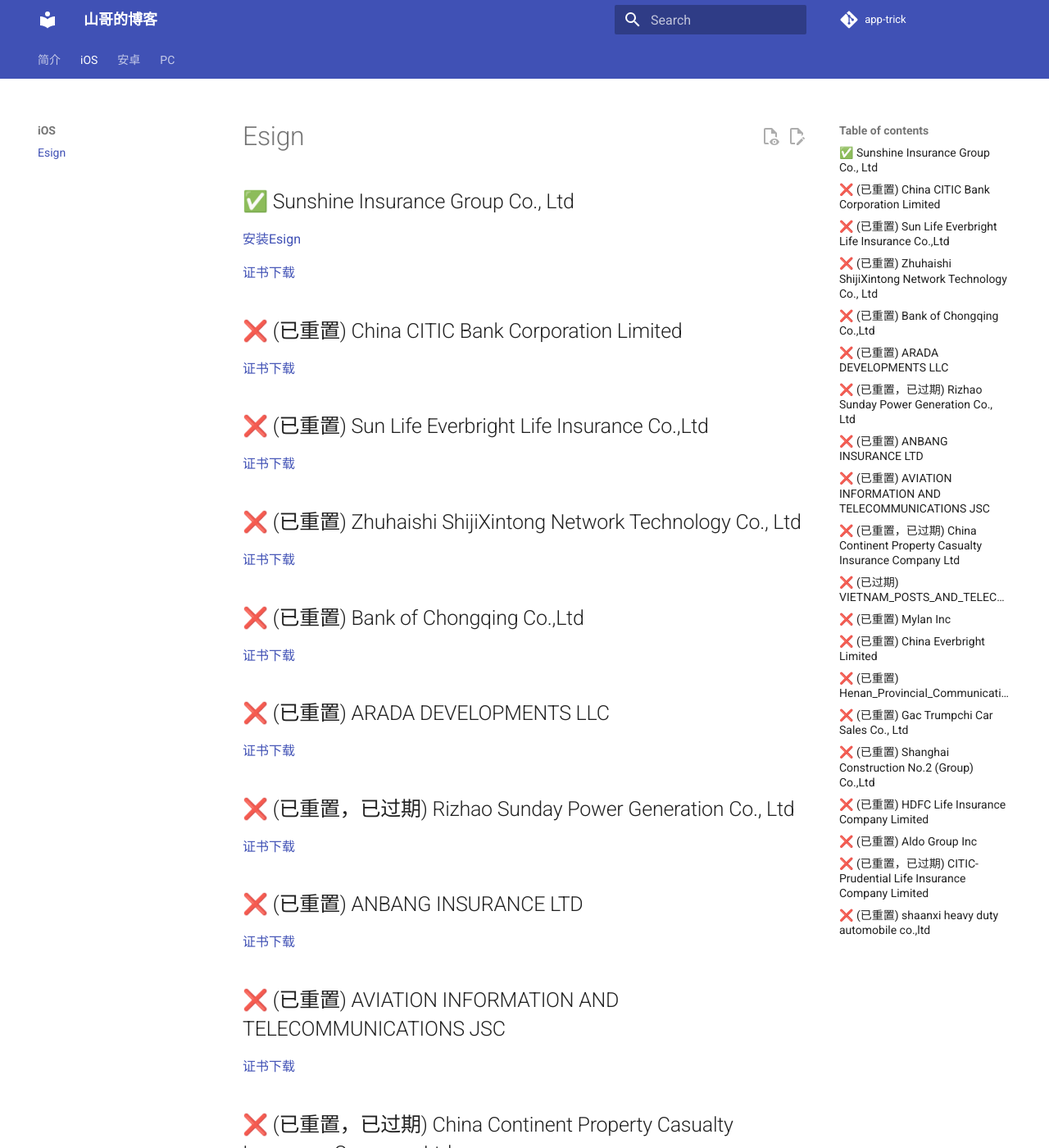
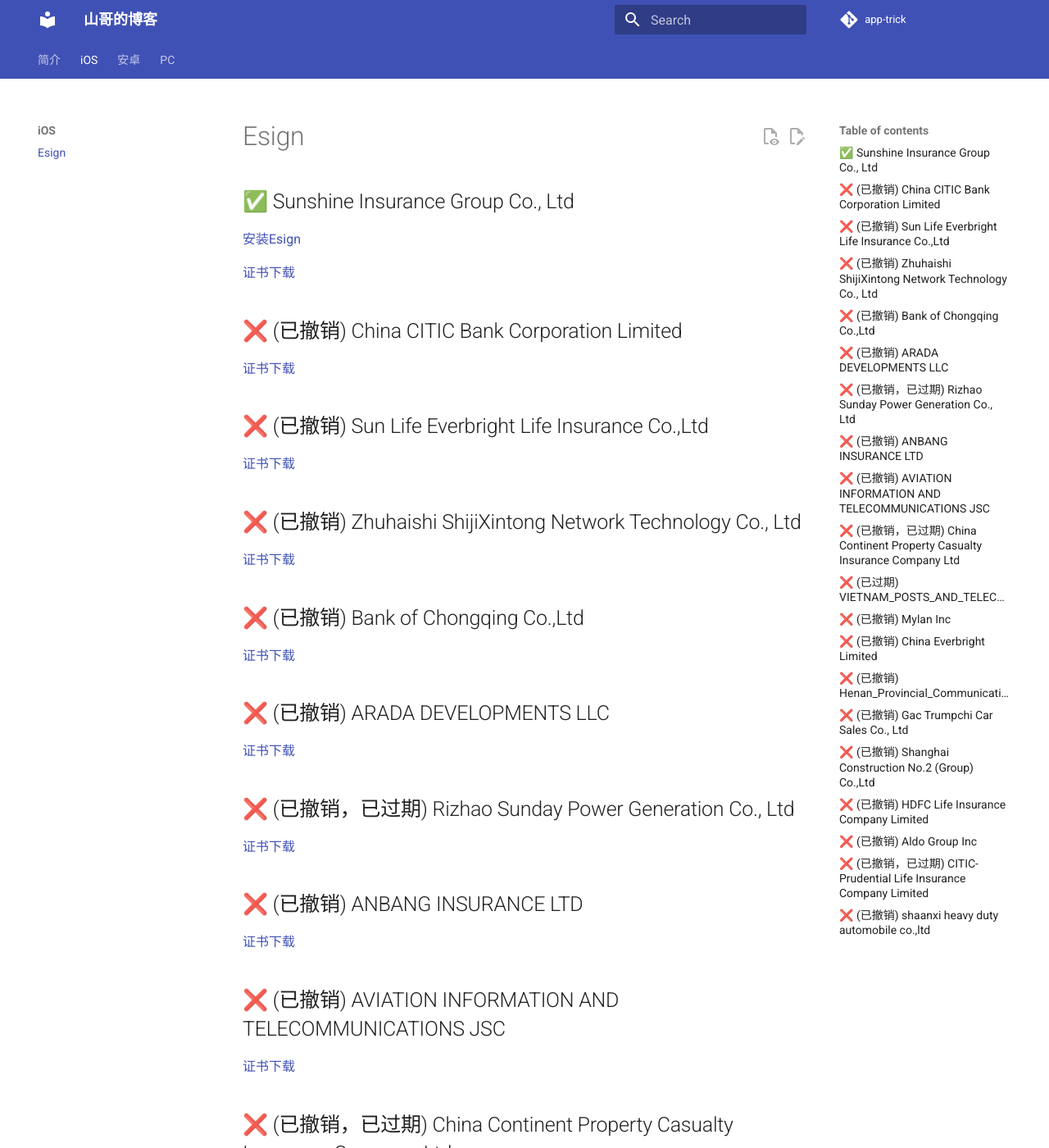
Before and after one commit to app-trick/app-trick.github.io, an MkDocs documentation site: the page built from docs/iOS/Esign.md, in a window 1280 px wide and 1400 px high. Shown: the whole window at 82% size. Built offline with MkDocs 1.6.1 and Material for MkDocs 9.7.7, drawn with Linux system fonts in a browser that asks for light colours; comment, search, counter and statistics services are not loaded; some of the changed text lies outside the part shown.

Commit message:
Esign Repo Update

```diff
--- a/docs/iOS/Esign.md
+++ b/docs/iOS/Esign.md
@@ -1,43 +1,43 @@
 # Esign
 ## ✅  Sunshine Insurance Group Co., Ltd
-[安装Esign](itms-services://?action=download-manifest&url=https://app-trick.github.io/iOS/plist/com.crnozzegdu.qigjxezv.plist)
+[安装Esign](itms-services://?action=download-manifest&url=https://app-trick.github.io/iOS/plist/com.nksjyzpygk.qiffejpq.plist)
 
 [证书下载](/iOS/cert/Sunshine%20Insurance%20Group%20Co.%2C%20Ltd.zip)
-## ❌ (已重置) China CITIC Bank Corporation Limited
+## ❌ (已撤销) China CITIC Bank Corporation Limited
 [证书下载](/iOS/cert/China%20CITIC%20Bank%20Corporation%20Limited.zip)
-## ❌ (已重置) Sun Life Everbright Life Insurance Co.,Ltd
+## ❌ (已撤销) Sun Life Everbright Life Insurance Co.,Ltd
 [证书下载](/iOS/cert/Sun%20Life%20Everbright%20Life%20Insurance%20Co.%2CLtd.zip)
-## ❌ (已重置) Zhuhaishi ShijiXintong Network Technology Co., Ltd
+## ❌ (已撤销) Zhuhaishi ShijiXintong Network Technology Co., Ltd
 [证书下载](/iOS/cert/Zhuhaishi%20ShijiXintong%20Network%20Technology%20Co.%2C%20Ltd.zip)
-## ❌ (已重置) Bank of Chongqing Co.,Ltd
+## ❌ (已撤销) Bank of Chongqing Co.,Ltd
 [证书下载](/iOS/cert/Bank%20of%20Chongqing%20Co.%2CLtd.zip)
-## ❌ (已重置) ARADA DEVELOPMENTS LLC
+## ❌ (已撤销) ARADA DEVELOPMENTS LLC
 [证书下载](/iOS/cert/ARADA%20DEVELOPMENTS%20LLC.zip)
-## ❌ (已重置，已过期) Rizhao Sunday Power Generation Co., Ltd
+## ❌ (已撤销，已过期) Rizhao Sunday Power Generation Co., Ltd
 [证书下载](/iOS/cert/Rizhao%20Sunday%20Power%20Generation%20Co.%2C%20Ltd.zip)
-## ❌ (已重置) ANBANG INSURANCE LTD
+## ❌ (已撤销) ANBANG INSURANCE LTD
 [证书下载](/iOS/cert/ANBANG%20INSURANCE%20LTD.zip)
-## ❌ (已重置) AVIATION INFORMATION AND TELECOMMUNICATIONS JSC
+## ❌ (已撤销) AVIATION INFORMATION AND TELECOMMUNICATIONS JSC
 [证书下载](/iOS/cert/AVIATION%20INFORMATION%20AND%20TELECOMMUNICATIONS%20JSC.zip)
-## ❌ (已重置，已过期) China Continent Property   Casualty Insurance Company Ltd
+## ❌ (已撤销，已过期) China Continent Property   Casualty Insurance Company Ltd
 [证书下载](/iOS/cert/China%20Continent%20Property%20%20%20Casualty%20Insurance%20Company%20Ltd.zip)
 ## ❌ (已过期) VIETNAM_POSTS_AND_TELECOMMUNICATIONS_GROUP_HO_CHI_MINH_CITY_TE
 [证书下载](/iOS/cert/VIETNAM_POSTS_AND_TELECOMMUNICATIONS_GROUP_HO_CHI_MINH_CITY_TE.zip)
-## ❌ (已重置) Mylan Inc
+## ❌ (已撤销) Mylan Inc
 [证书下载](/iOS/cert/Mylan%20Inc.zip)
-## ❌ (已重置) China Everbright Limited
+## ❌ (已撤销) China Everbright Limited
 [证书下载](/iOS/cert/China%20Everbright%20Limited.zip)
-## ❌ (已重置) Henan_Provincial_Communications_Planning_Survey_Design_Institu
+## ❌ (已撤销) Henan_Provincial_Communications_Planning_Survey_Design_Institu
 [证书下载](/iOS/cert/Henan_Provincial_Communications_Planning_Survey_Design_Institu.zip)
-## ❌ (已重置) Gac Trumpchi Car Sales Co., Ltd
+## ❌ (已撤销) Gac Trumpchi Car Sales Co., Ltd
 [证书下载](/iOS/cert/Gac%20Trumpchi%20Car%20Sales%20Co.%2C%20Ltd.zip)
-## ❌ (已重置) Shanghai Construction No.2 (Group) Co.,Ltd
+## ❌ (已撤销) Shanghai Construction No.2 (Group) Co.,Ltd
 [证书下载](/iOS/cert/Shanghai%20Construction%20No.2%20%28Group%29%20Co.%2CLtd.zip)
-## ❌ (已重置) HDFC Life Insurance Company Limited
+## ❌ (已撤销) HDFC Life Insurance Company Limited
 [证书下载](/iOS/cert/HDFC%20Life%20Insurance%20Company%20Limited.zip)
-## ❌ (已重置) Aldo Group Inc
+## ❌ (已撤销) Aldo Group Inc
 [证书下载](/iOS/cert/Aldo%20Group%20Inc.zip)
-## ❌ (已重置，已过期) CITIC-Prudential Life Insurance Company Limited
+## ❌ (已撤销，已过期) CITIC-Prudential Life Insurance Company Limited
 [证书下载](/iOS/cert/CITIC-Prudential%20Life%20Insurance%20Company%20Limited.zip)
-## ❌ (已重置) shaanxi heavy duty automobile co.,ltd
+## ❌ (已撤销) shaanxi heavy duty automobile co.,ltd
 [证书下载](/iOS/cert/shaanxi%20heavy%20duty%20automobile%20co.%2Cltd.zip)
```
Also changed, not shown: 3 other files.
